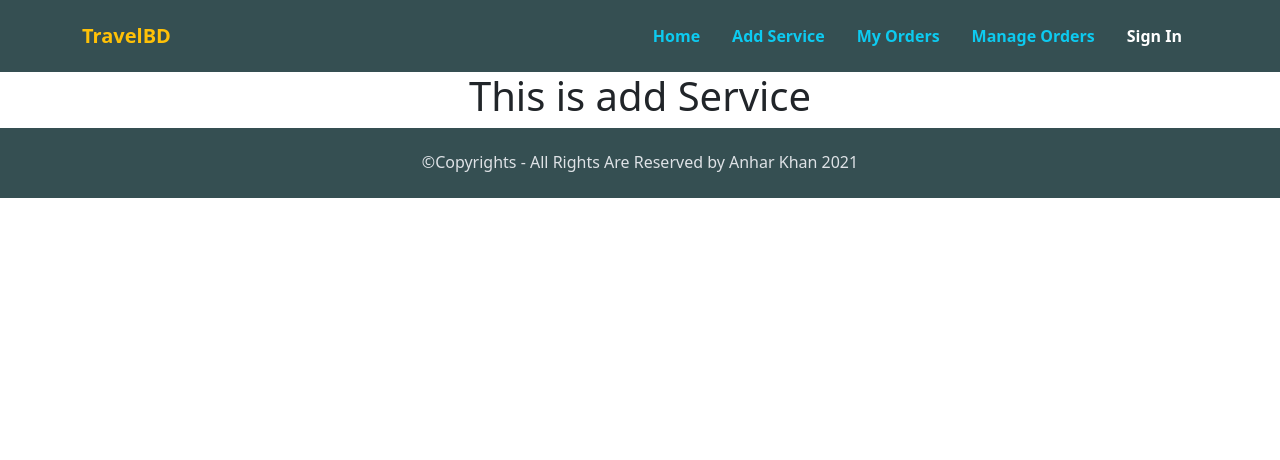
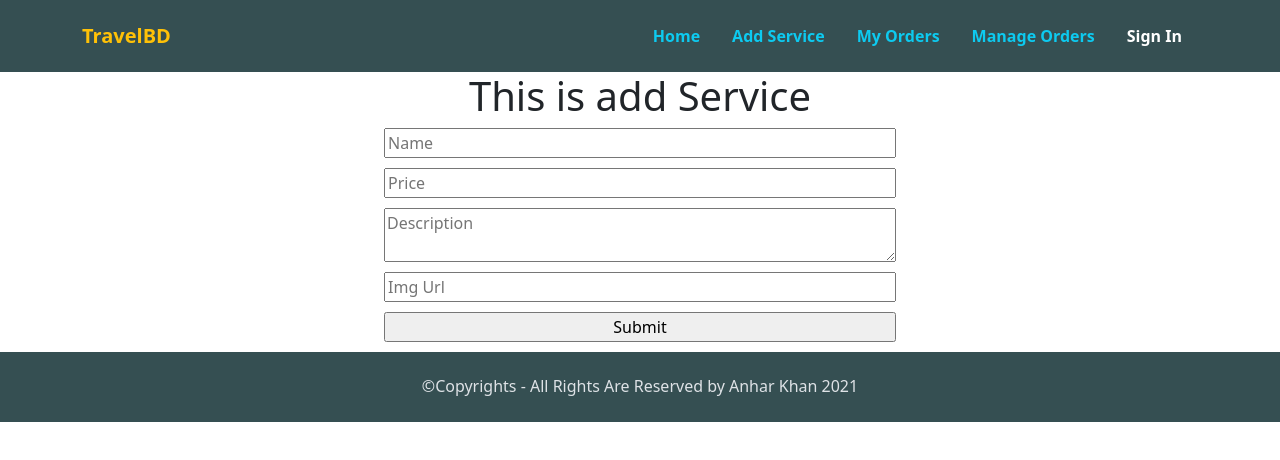
Before and after one commit to Anhar-Hossain-Khan/travel-website-client-side, a React (Create React App) app: page /addService in a window 1280 px wide. Shown: the top 460 px of the page. Built offline with nearby package versions, Linux system fonts and the light colour scheme.

Commit message:
services added

```diff
--- a/package.json
+++ b/package.json
@@ -6,6 +6,7 @@
     "@testing-library/jest-dom": "^5.14.1",
     "@testing-library/react": "^11.2.7",
     "@testing-library/user-event": "^12.8.3",
+    "axios": "^0.24.0",
     "bootstrap": "^5.1.3",
     "firebase": "^9.1.3",
     "react": "^17.0.2",
--- /dev/null
+++ b/src/components/Home/AddService/AddService.css
@@ -0,0 +1,11 @@
+.add-service form{
+display: flex;
+flex-direction: column;
+justify-content: center;
+align-items: center;
+}
+
+.add-service form input, textarea{
+    width: 40%;
+    margin-bottom: 10px;
+}
--- a/src/components/Home/AddService/AddService.js
+++ b/src/components/Home/AddService/AddService.js
@@ -1,9 +1,30 @@
+import axios from 'axios';
 import React from 'react';
+import { useForm } from "react-hook-form";
+import './AddService.css'
 
 const AddService = () => {
+    const { register, handleSubmit, reset } = useForm();
+    const onSubmit = data => {
+        console.log(data);
+        axios.post('http://localhost:5000/services', data)
+        .then(res => {
+            if(res.data.insertedId){
+                alert('Service Added Successfully');
+                reset();
+            }
+        })
+    }
     return (
-        <div>
+        <div className="add-service">
             <h1>This is add Service</h1>
+            <form onSubmit={handleSubmit(onSubmit)}>
+      <input {...register("name", { required: true, maxLength: 20 })} placeholder="Name" />
+      <input {...register("price")} placeholder="Price" />
+      <textarea {...register("description")} placeholder="Description" />
+      <input {...register("img")} placeholder="Img Url" />
+      <input type="submit" />
+    </form>
         </div>
     );
 };
--- a/src/components/Home/Home/Home.js
+++ b/src/components/Home/Home/Home.js
@@ -1,11 +1,13 @@
 import React from 'react';
 import Banner from '../Banner/Banner';
+import Services from '../Services/Services';
 import './Home.css'
 
 const Home = () => {
     return (
         <div>
             <Banner></Banner>
+            <Services></Services>
         </div>
     );
 };
--- a/src/components/Home/Service/Service.js
+++ b/src/components/Home/Service/Service.js
@@ -4,7 +4,7 @@ import { Link } from 'react-router-dom';
 import './Service.css'
 
 const Service = (props) => {
-    const {_id, img, name, description} = props.service;
+    const {_id, img, name, price, description} = props.service;
     return (
         <div className="mt-5">
         <Col>
@@ -12,9 +12,10 @@ const Service = (props) => {
           <Card.Img variant="top" className="card-img border border-primary rounded-3" src={img} />
           <Card.Body>
              <h3>{name}</h3>
+             <h5>{price}</h5>
              <p>{description}</p>
             <Link to={`/bookNow/${_id}`}>
-             <Button variant="danger">Click For Details</Button>
+             <Button variant="danger">Book Now</Button>
            </Link>
           </Card.Body>
         </Card>
--- a/src/components/Home/Services/Services.js
+++ b/src/components/Home/Services/Services.js
@@ -7,7 +7,7 @@ const Services = () => {
     const [services, setServices] = useState([])
 
     useEffect(()=>{
-        fetch('')
+        fetch('http://localhost:5000/services')
         .then(response => response.json())
         .then(data => setServices(data))
     }, [])
```
Also changed, not shown: 1 other file (tests, documents, lock files or other folders).
